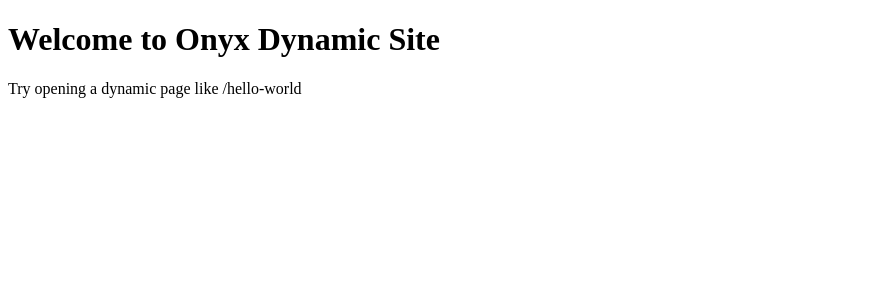
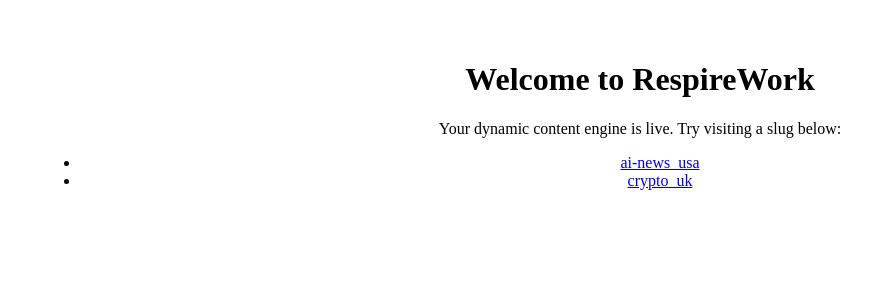
Before and after one commit to mark9joe/onyx-dynamic-site, a Next.js app: page / in a window 1280 px wide. Shown: the top 300 px of the page, without its empty margins (0-895 px from the left). Built offline with nearby package versions, Linux system fonts and the light colour scheme.

Commit message:
Update index.js

```diff
--- a/pages/index.js
+++ b/pages/index.js
@@ -1,8 +1,12 @@
 export default function Home() {
   return (
-    <div>
-      <h1>Welcome to Onyx Dynamic Site</h1>
-      <p>Try opening a dynamic page like /hello-world</p>
+    <div style={{ padding: '2rem', textAlign: 'center' }}>
+      <h1>Welcome to RespireWork</h1>
+      <p>Your dynamic content engine is live. Try visiting a slug below:</p>
+      <ul>
+        <li><a href="/ai-news_usa">ai-news_usa</a></li>
+        <li><a href="/crypto_uk">crypto_uk</a></li>
+      </ul>
     </div>
   );
 }
```
